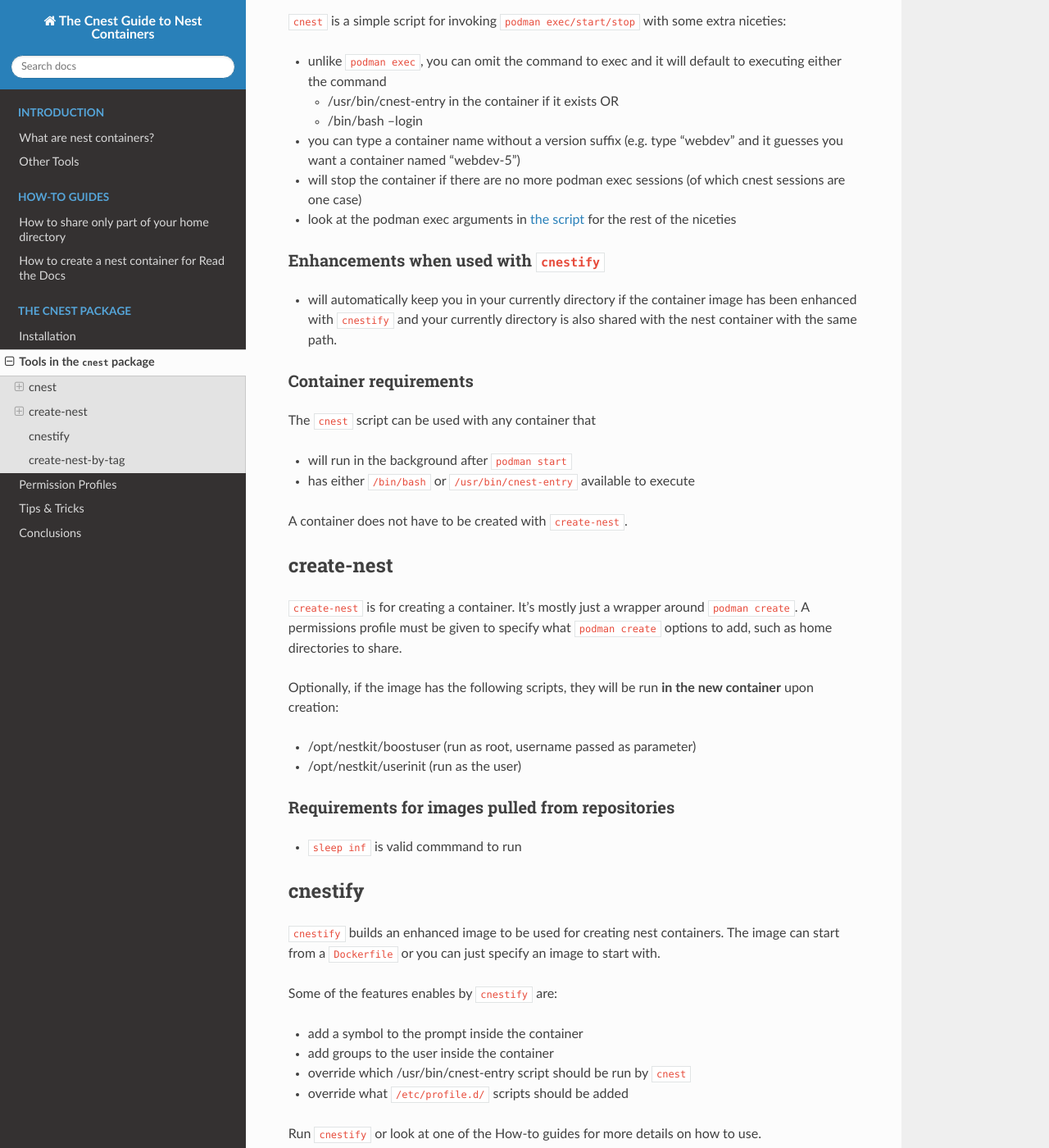
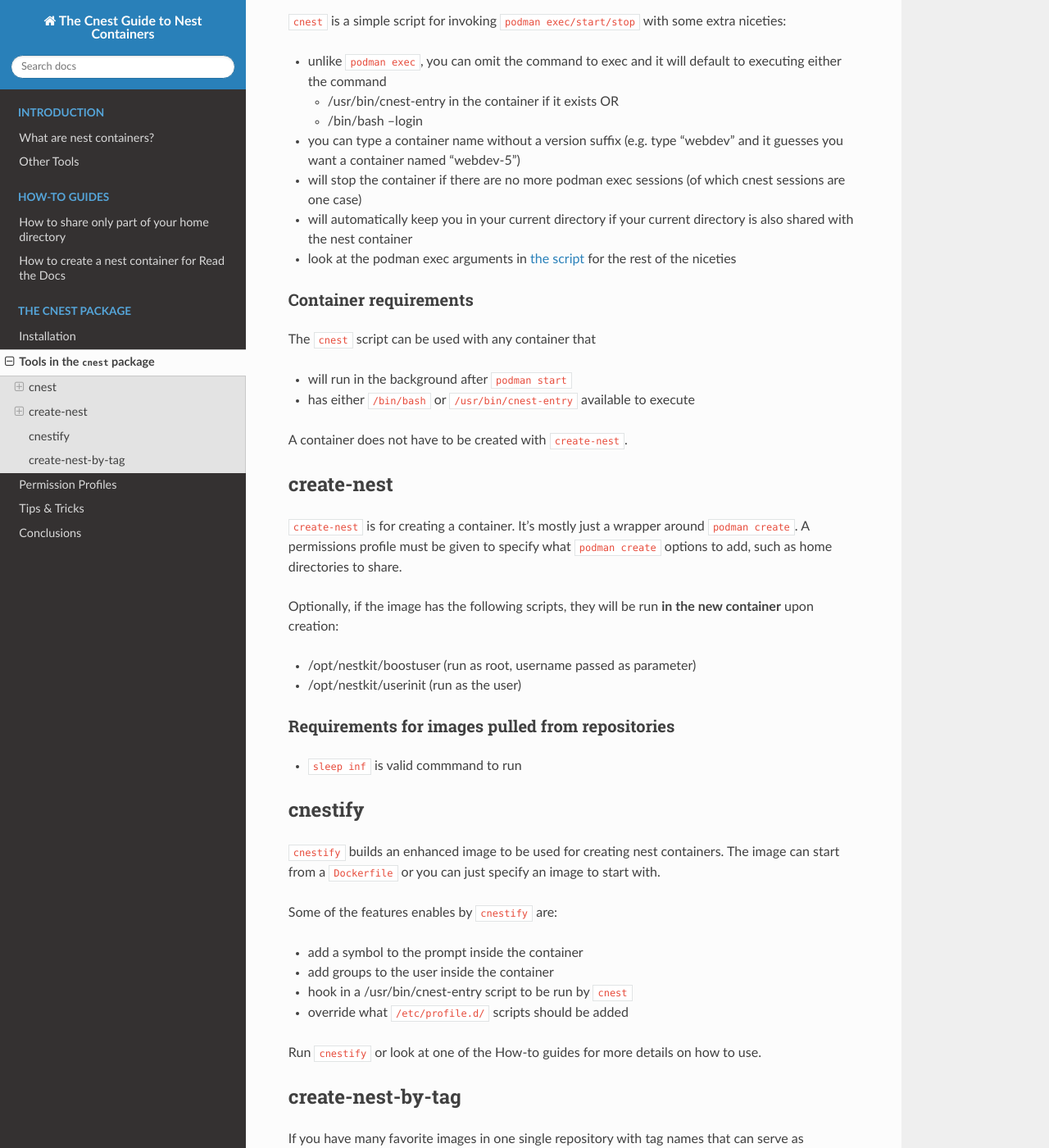
Before and after one commit to castedo/cnest, a Sphinx documentation site: the page built from docs/cnest-tools.md, in a window 1280 px wide and 1400 px high, scrolled down 475 px. Shown: the whole window at 82% size. Built offline with Sphinx 7.4.7 and the Read the Docs theme 2.0.0, drawn with Linux system fonts in a browser that asks for light colours.

Commit message:
move change of container directory logic into host cnest; 1.6

```diff
--- a/docs/cnest-tools.md
+++ b/docs/cnest-tools.md
@@ -28,15 +28,12 @@
   and it guesses you want a container named "webdev-5")
 * will stop the container if there are no more podman exec sessions (of which
   cnest sessions are one case)
+* will automatically keep you in your current directory if
+  your current directory is also shared with the nest container
 * look at the podman exec arguments in
   [the script](https://github.com/castedo/cnest/blob/main/bin/cnest)
   for the rest of the niceties
 
-### Enhancements when used with `cnestify`
-
-* will automatically keep you in your currently directory if the container
-  image has been enhanced with `cnestify` and your currently directory is
-  also shared with the nest container with the same path.
 
 ### Container requirements
 
@@ -78,7 +75,7 @@
 
 * add a symbol to the prompt inside the container
 * add groups to the user inside the container
-* override which /usr/bin/cnest-entry script should be run by `cnest`
+* hook in a /usr/bin/cnest-entry script to be run by `cnest`
 * override what `/etc/profile.d/` scripts should be added
 
 Run `cnestify` or look at one of the How-to guides for more details on how to
--- a/setup.cfg
+++ b/setup.cfg
@@ -1,6 +1,6 @@
 [metadata]
 name = cnest
-version = 1.5
+version = 1.6
 author = Castedo Ellerman
 author_email = castedo@castedo.com
 description = Simple scripts for personalized persistent controlled containers
```
Also changed, not shown: 4 other files.
